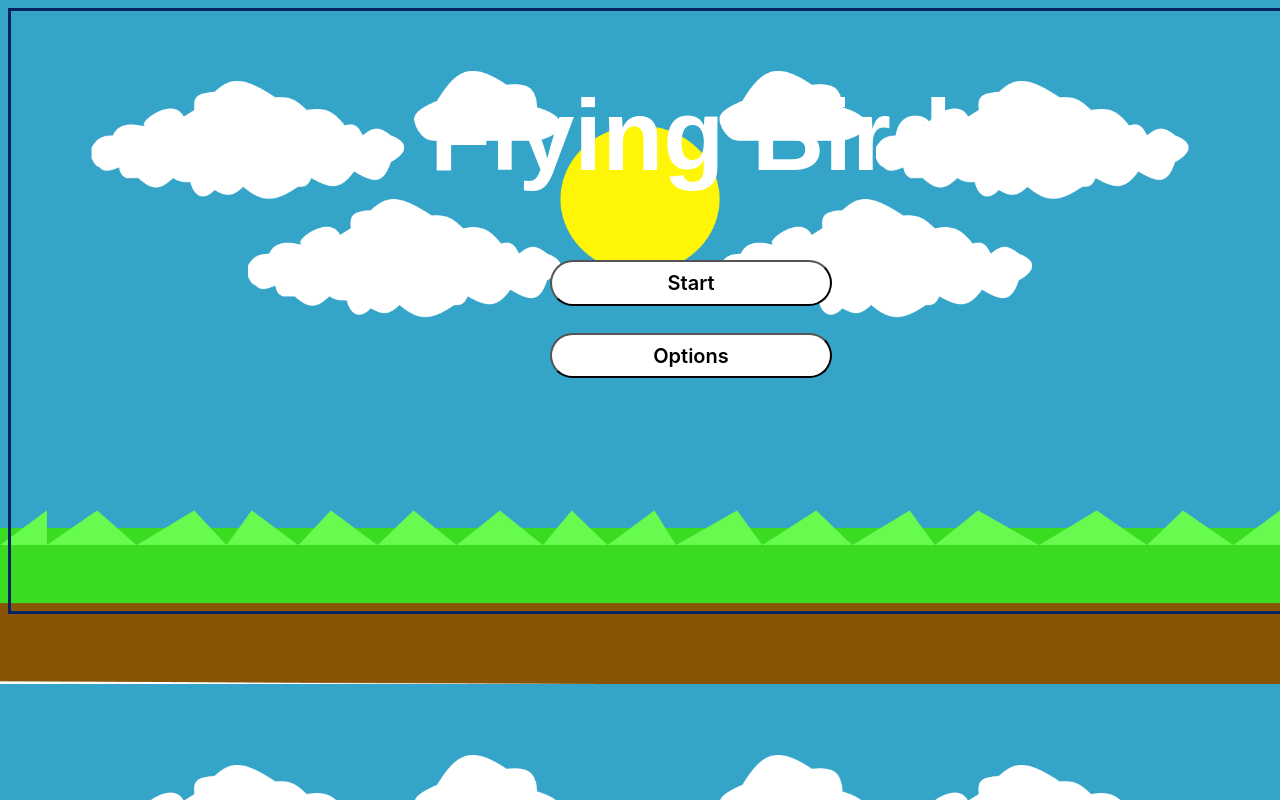
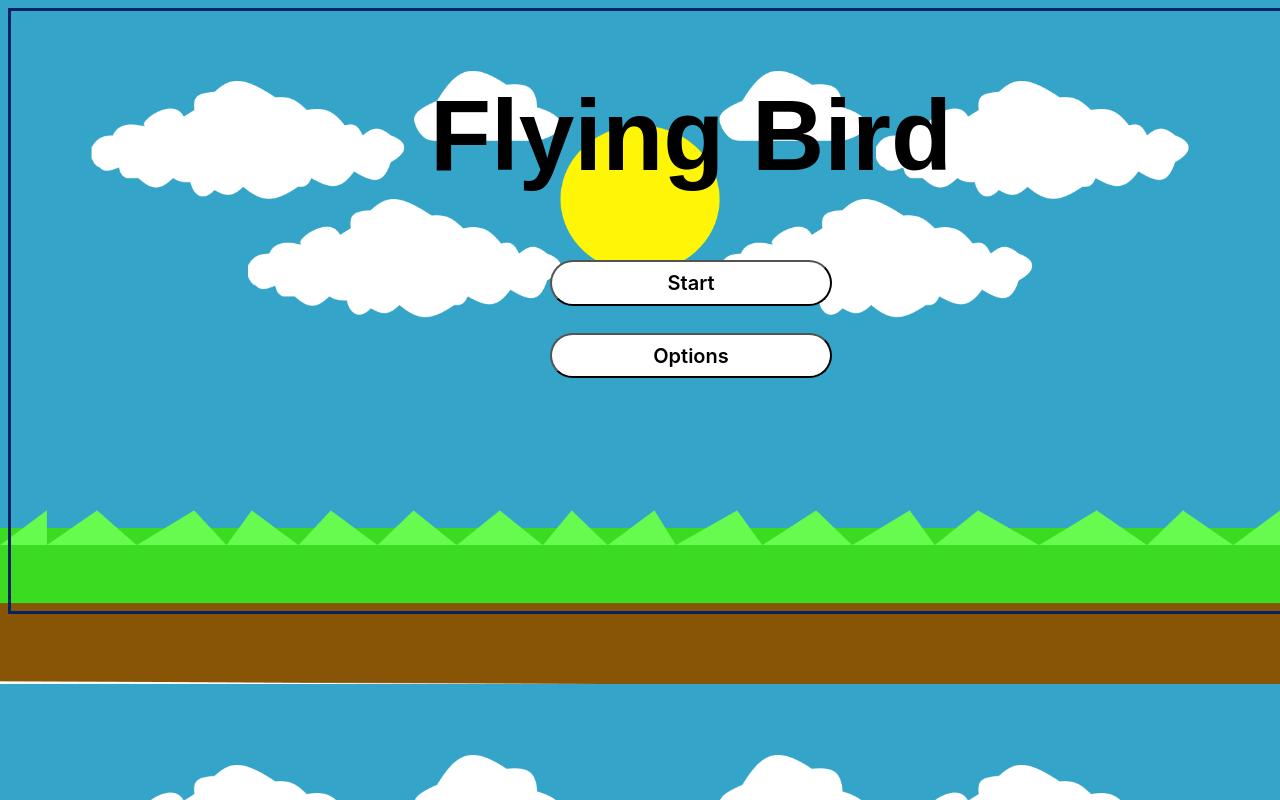
Before and after one commit to RinzxD/RinzxD.github.io, a plain HTML site: page index.html in a window 1280 px wide. Shown: the top 800 px of the page. Drawn offline with Linux system fonts and the light colour scheme.

Commit message:
Update index.html

```diff
--- a/index.html
+++ b/index.html
@@ -88,7 +88,7 @@ canvas {
 <body>
     <div class="border">
         <div id="logo">
-            <h1 style="color: white; font-size: 100px; font-family: arial; ">Flying Bird</h1>
+            <h1 style="color: black; font-size: 100px; font-family: arial; ">Flying Bird</h1>
            <!-- <img src="bird.png" style="width: 350px; height:350px">  -->
         </div>
         <div id="pemain" style="display: none; color:rgb(255,255,255); ">
```
